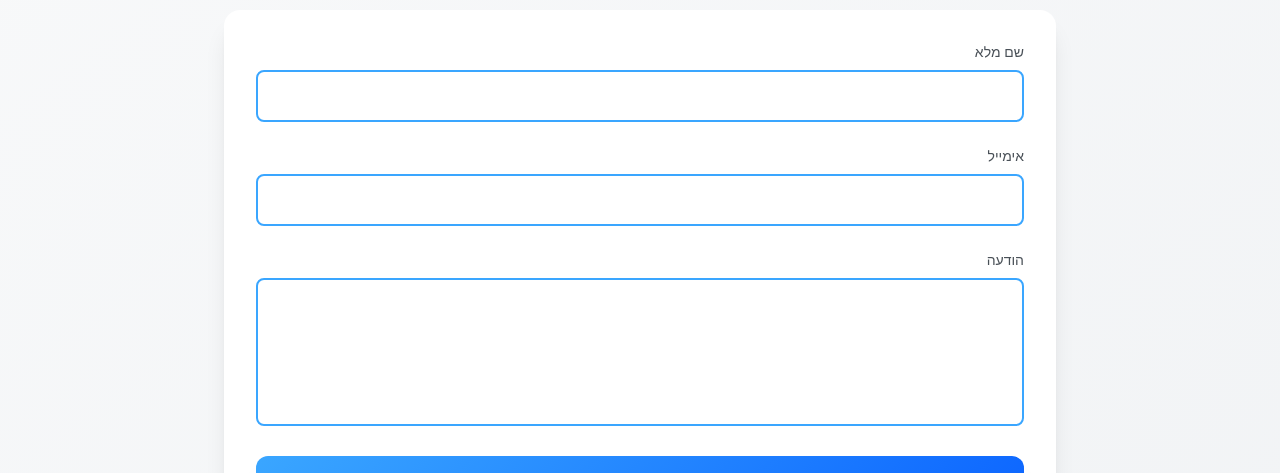
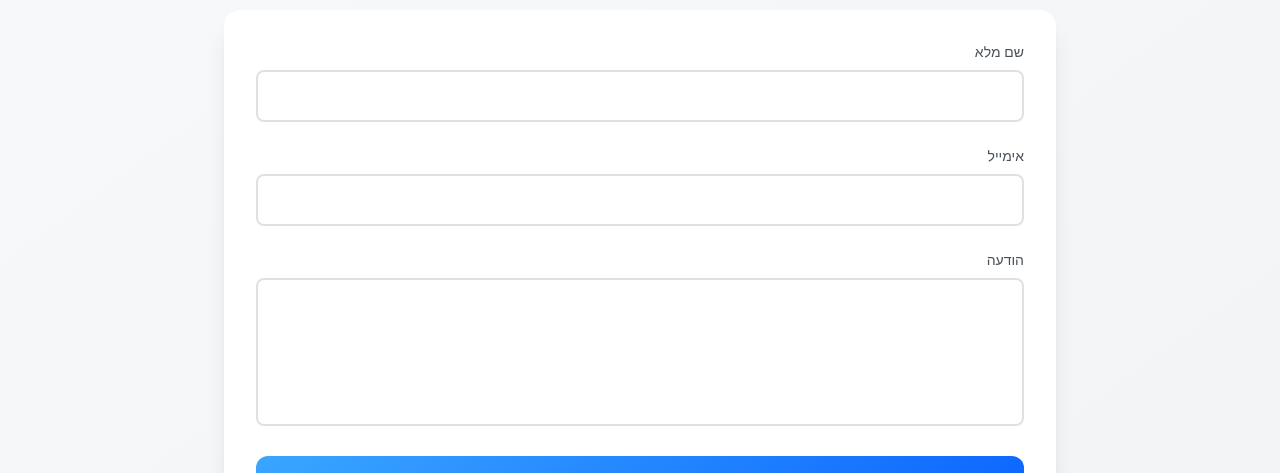
Before and after one commit to itamar-fadida/itamar-fullstack-protfolio, a React (Vite) app: page / in a window 1280 px wide. Shown: the part 274-747 px from the top of the page. Built offline with nearby package versions, Linux system fonts and the light colour scheme; a web font is replaced by a local one.

Commit message:
gray border

```diff
--- a/src/components/Contact.tsx
+++ b/src/components/Contact.tsx
@@ -170,7 +170,7 @@ const Contact = () => {
                 className={`w-full px-4 py-3 rounded-lg border-2 outline-none ${
                   errors.name
                     ? 'border-red-500 focus:ring-red-500 focus:border-red-500'
-                    : 'border-brand-400 dark:border-brand-500 focus:ring-brand-500 dark:focus:ring-brand-400 focus:border-brand-500 dark:focus:border-brand-400'
+                    : 'border-[#E0E0E0] dark:border-dark-600 focus:ring-[#B0B0B0] dark:focus:ring-dark-500 focus:border-[#B0B0B0] dark:focus:border-dark-500'
                 } bg-white dark:bg-dark-900 text-dark-800 dark:text-white focus:ring-2 transition-all disabled:opacity-50 disabled:cursor-not-allowed`}
               />
               {errors.name && (
@@ -193,7 +193,7 @@ const Contact = () => {
                 className={`w-full px-4 py-3 rounded-lg border-2 outline-none ${
                   errors.email
                     ? 'border-red-500 focus:ring-red-500 focus:border-red-500'
-                    : 'border-brand-400 dark:border-brand-500 focus:ring-brand-500 dark:focus:ring-brand-400 focus:border-brand-500 dark:focus:border-brand-400'
+                    : 'border-[#E0E0E0] dark:border-dark-600 focus:ring-[#B0B0B0] dark:focus:ring-dark-500 focus:border-[#B0B0B0] dark:focus:border-dark-500'
                 } bg-white dark:bg-dark-900 text-dark-800 dark:text-white focus:ring-2 transition-all disabled:opacity-50 disabled:cursor-not-allowed`}
               />
               {errors.email && (
@@ -216,7 +216,7 @@ const Contact = () => {
                 className={`w-full px-4 py-3 rounded-lg border-2 outline-none ${
                   errors.message
                     ? 'border-red-500 focus:ring-red-500 focus:border-red-500'
-                    : 'border-brand-400 dark:border-brand-500 focus:ring-brand-500 dark:focus:ring-brand-400 focus:border-brand-500 dark:focus:border-brand-400'
+                    : 'border-[#E0E0E0] dark:border-dark-600 focus:ring-[#B0B0B0] dark:focus:ring-dark-500 focus:border-[#B0B0B0] dark:focus:border-dark-500'
                 } bg-white dark:bg-dark-900 text-dark-800 dark:text-white focus:ring-2 transition-all resize-none disabled:opacity-50 disabled:cursor-not-allowed`}
               />
               {errors.message && (
```
